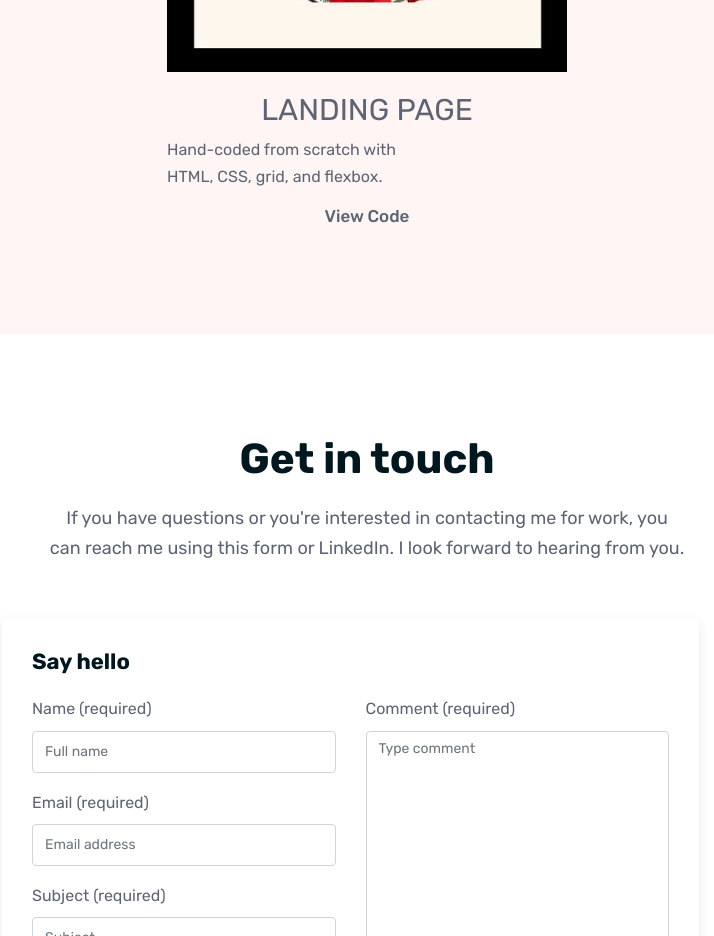
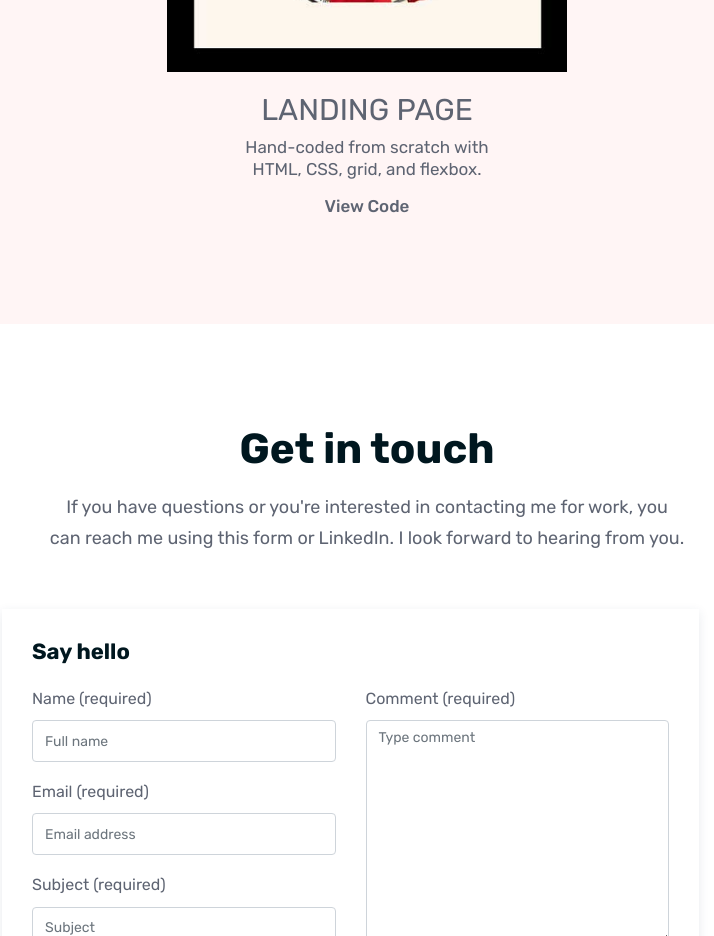
Before and after one commit to AlishaWaldron/AlishaWaldron.github.io, a plain HTML site: page index.html in a window 1280 px wide. Shown: the part 3860-4796 px from the top of the page, without its empty margins (273-987 px from the left). Drawn offline with Linux system fonts and the light colour scheme.

Commit message:
Update style.css

```diff
--- a/static/css/style.css
+++ b/static/css/style.css
@@ -982,6 +982,16 @@ mark {
   color: #5e6472;
   font-weight: 400;
 }
+.portfolio-info-in p {
+  text-align: center;
+  color: #5e6472;
+  line-height: 22px;
+  font-size: 17px;
+}
+.portfolio-info-in p:hover {
+  color: #5e6472;
+}
+
 
 .portfolio-info-in h6 {
   text-align: center;
```
